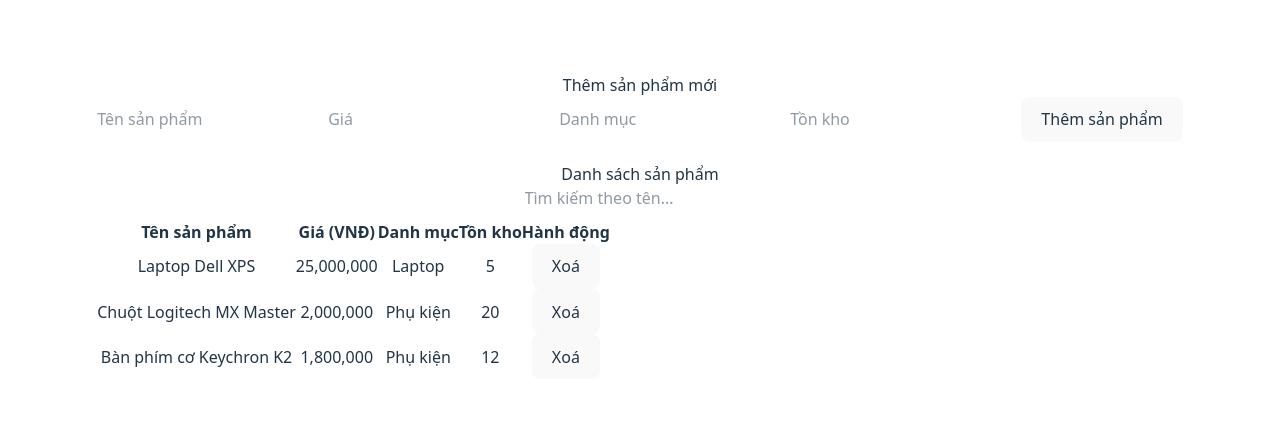
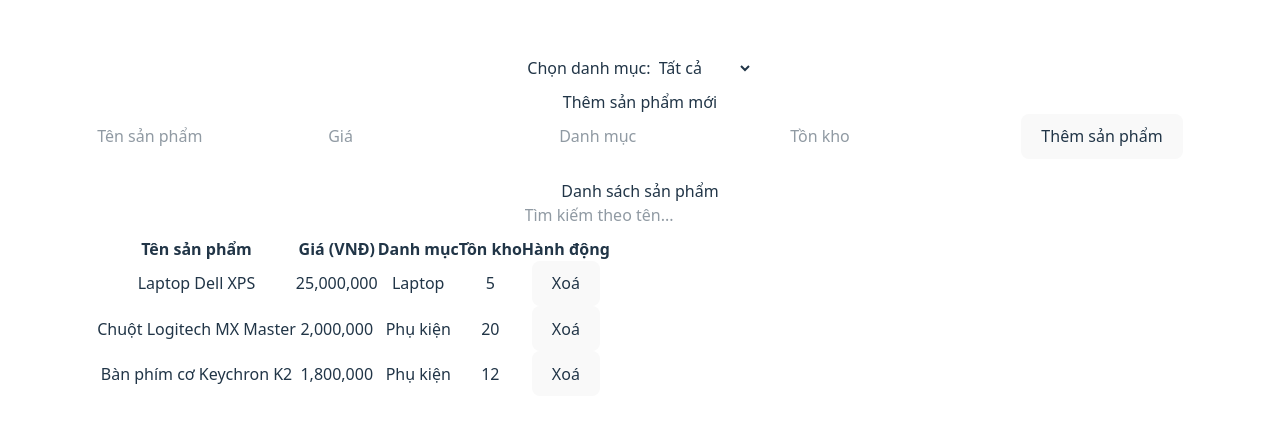
Before and after one commit to Colenviem/22700831_NguyenBuiTanHien_KiemTra, a React (Vite) app in the folder nguyenbuitanhien_22700831/: page / in a window 1280 px wide. Shown: the part 174-596 px from the top of the page. Built offline with nearby package versions, Linux system fonts and the light colour scheme.

Commit message:
feat: loc san pham theo danh muc

```diff
--- a/nguyenbuitanhien_22700831/src/components/ProductList.jsx
+++ b/nguyenbuitanhien_22700831/src/components/ProductList.jsx
@@ -10,6 +10,8 @@ function ProductList() {
   const [products, setProducts] = useState(initialProducts);
   const [newProduct, setNewProduct] = useState({ name: '', price: '', category: '', stock: '' });
   const [searchTerm, setSearchTerm] = useState('');
+  const [categoryFilter, setCategoryFilter] = useState('Tất cả');
+  const categories = ['Tất cả', 'Laptop', 'Phụ kiện', 'Thời trang', 'Gia dụng'];
 
   const handleDelete = (id) => {
     setProducts(products.filter((product) => product.id !== id));
@@ -40,12 +42,27 @@ function ProductList() {
     setNewProduct({ name: '', price: '', category: '', stock: '' });
   };
 
-  const filteredProducts = products.filter((product) =>
-    product.name.toLowerCase().includes(searchTerm.toLowerCase())
-  );
+//   const filteredProducts = products.filter((product) =>
+//     product.name.toLowerCase().includes(searchTerm.toLowerCase())
+//   );
+
+const filteredProducts = products.filter((product) => {
+    const matchSearch = product.name.toLowerCase().includes(searchTerm.toLowerCase());
+    const matchCategory = categoryFilter === 'Tất cả' || product.category === categoryFilter;
+    return matchSearch && matchCategory;
+  });
 
   return (
     <div>
+        <div style={{ marginBottom: '10px' }}>
+        <label>Chọn danh mục: </label>
+        <select value={categoryFilter} onChange={(e) => setCategoryFilter(e.target.value)}>
+            {categories.map((cate, index) => (
+                <option key={index} value={cate} className='text-black'>{cate}</option>
+            ))}
+        </select>
+        </div>
+
       <h2>Thêm sản phẩm mới</h2>
       <form onSubmit={handleAdd} style={{ marginBottom: '20px' }}>
         <input type="text" name="name" placeholder="Tên sản phẩm" value={newProduct.name} onChange={handleChange} />
```
Also changed, not shown: 1 other file (tests, documents, lock files or other folders).
